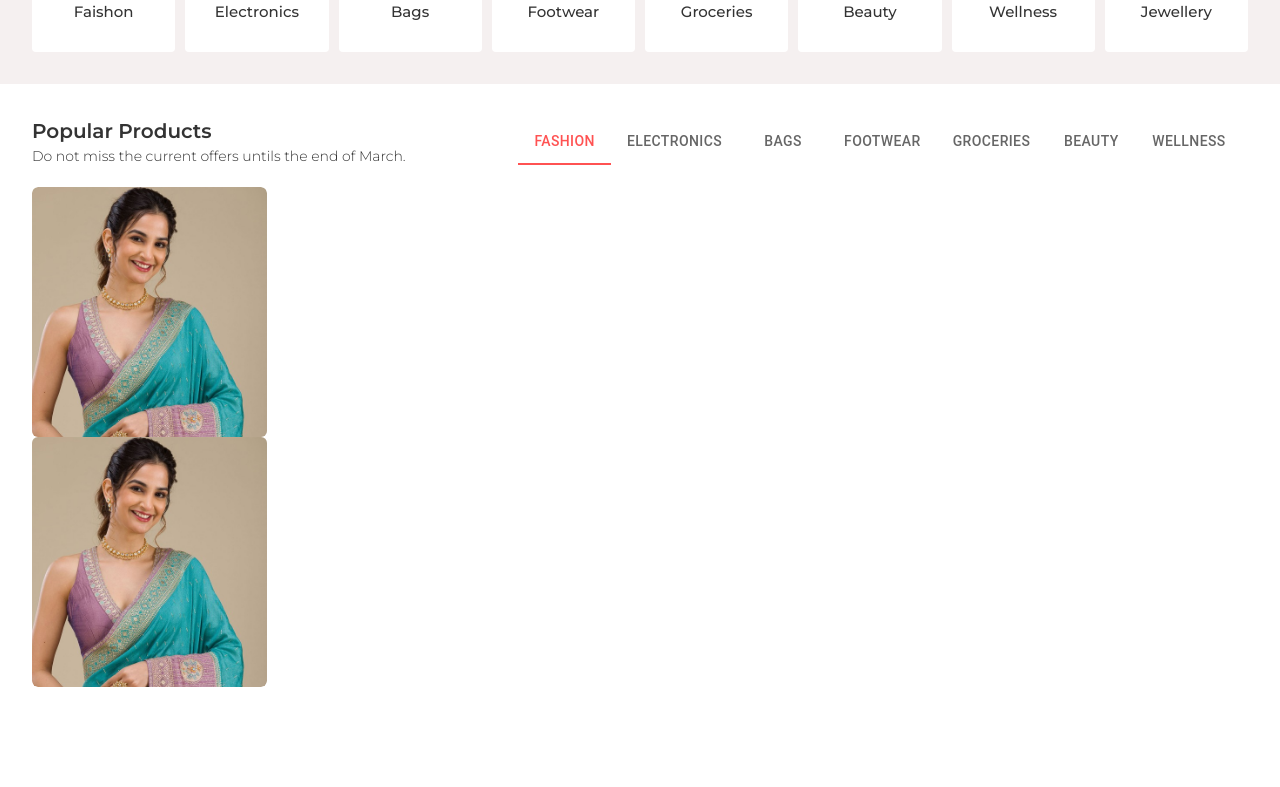
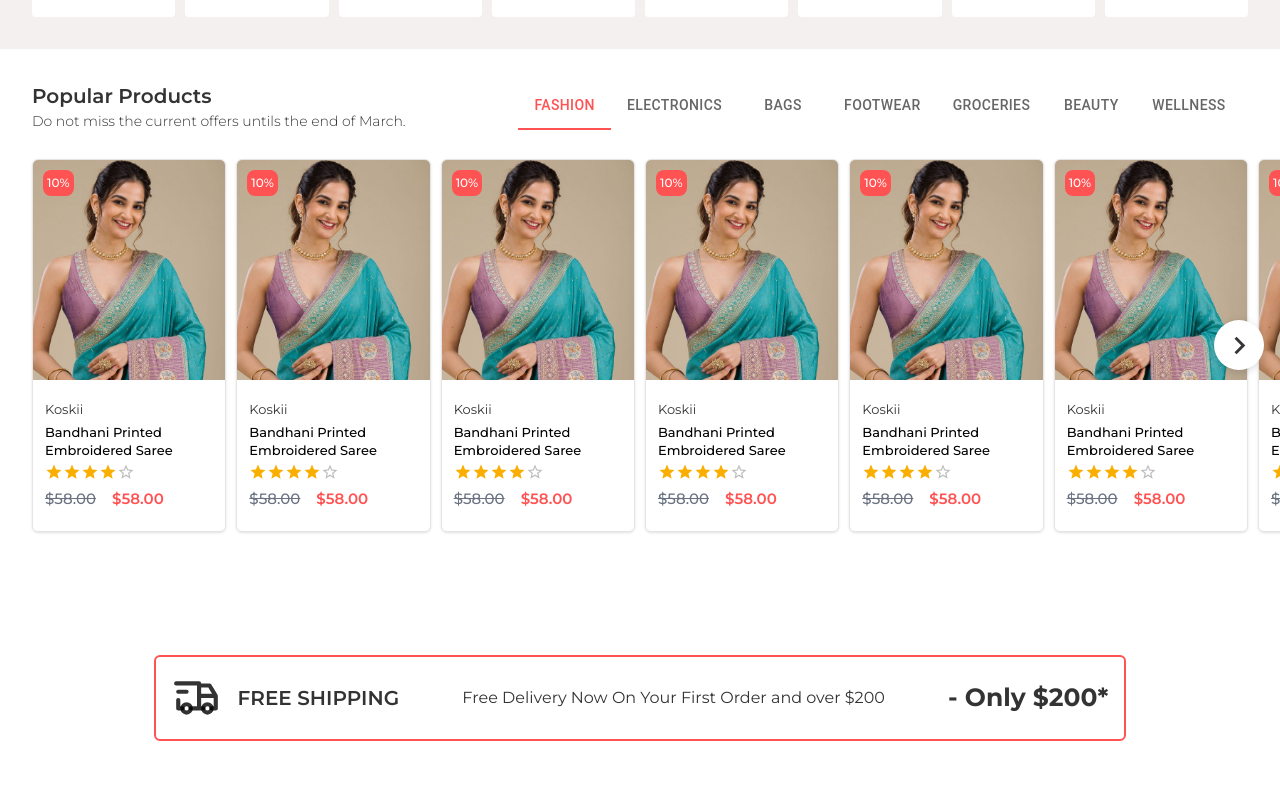
Before and after one commit to Yuvraj-2505/E-commerce, a React (Vite) app: page / in a window 1280 px wide. Shown: the part 700-1487 px from the top of the page. Built offline with nearby package versions, Linux system fonts and the light colour scheme.

Commit message:
Product Card Update

```diff
--- a/package.json
+++ b/package.json
@@ -21,18 +21,20 @@
     "react-is": "^18.3.1",
     "react-router-dom": "^7.12.0",
     "styled-components": "^6.2.0",
-    "swiper": "^12.0.3",
-    "tailwindcss": "^4.1.18"
+    "swiper": "^12.0.3"
   },
   "devDependencies": {
     "@eslint/js": "^9.39.1",
     "@types/react": "^19.2.5",
     "@types/react-dom": "^19.2.3",
     "@vitejs/plugin-react": "^5.1.1",
+    "autoprefixer": "^10.4.23",
     "eslint": "^9.39.1",
     "eslint-plugin-react-hooks": "^7.0.1",
     "eslint-plugin-react-refresh": "^0.4.24",
     "globals": "^16.5.0",
+    "postcss": "^8.5.6",
+    "tailwindcss": "^4.1.18",
     "vite": "^7.2.4"
   }
 }
--- a/src/components/ProductItem/ProductItem.jsx
+++ b/src/components/ProductItem/ProductItem.jsx
@@ -1,17 +1,81 @@
-import React from 'react'
+import React from "react";
+import "../ProductItem/product.css";
+import { Link } from "react-router-dom";
+import Rating from "@mui/material/Rating";
+import Button from "@mui/material/Button";
+import { FaRegHeart } from "react-icons/fa";
+import { IoGitCompareOutline } from "react-icons/io5";
+import { MdZoomOutMap } from "react-icons/md";
 
 const ProductItem = () => {
   return (
-    <div className='productItem rounded-md overflow-hidden'>
-        <div className="imgWrapper w-[100%] h-[250px] overflow-hidden rounded-md">
-            <img src="/images/ProductItem/1742462212409_ascscscscccswefsdvdd1.jpg" className='w-full' />
+    <div className="productItem rounded-md overflow-hidden shadow-sm border border-[rgba(0,0,0,0.1)]">
+      <div className="group imgWrapper w-[100%] overflow-hidden relative">
+        <Link>
+          <div className="img h-[220px] overflow-hidden">
+            <img
+              src="/images/ProductItem/1742462212409_ascscscscccswefsdvdd1.jpg"
+              className="w-full"
+            />
+            <img
+              src="/images/ProductItem/1742462212410_ascscscscccswefsdvdd3.jpg"
+              className="w-full transition-all duration-700 absolute top-0 left-0 opacity-0 group-hover:opacity-100 group-hover:scale-105"
+            />
+          </div>
+        </Link>
+        <span className="discount flex items-center absolute top-[10px] left-[10px] z-50 bg-[#ff5252] text-white rounded-lg p-1 text-[12px] font-[500]">
+          10%
+        </span>
+
+        <div className="actions absolute top-[-200px] right-[5px] z-50 flex items-center gap-2 flex-col w-[50px] transition-all duration-300 group-hover:top-[15px] opacity-0 group-hover:opacity-100">
+          <Button className="!w-[35px] !h-[35px] !min-h-[35px] !rounded-full !bg-white text-black hover:!bg-[#ff5252] hover:text-white group">
+            <MdZoomOutMap
+              className="text-[18px]
+                "
+            />
+          </Button>
+          <Button className="!w-[35px] !h-[35px] !min-h-[35px] !rounded-full !bg-white text-black hover:!bg-[#ff5252] hover:text-white group">
+            <IoGitCompareOutline
+              className="text-[18px]
+                "
+            />
+          </Button>
+          <Button className="!w-[35px] !h-[35px] !min-h-[35px] !rounded-full !bg-white text-black hover:!bg-[#ff5252] hover:text-white group">
+            {/* <FaRegHeart className="text-[18px] !text-black group-hover:text-white hover:!text-white
+                "/> */}
+            <FaRegHeart
+              className="text-[18px]
+                "
+            />
+          </Button>
         </div>
-        <div className="imgWrapper w-[100%] h-[250px] overflow-hidden rounded-md">
-            <img src="/images/ProductItem/1742462212409_ascscscscccswefsdvdd1.jpg" className='w-full' />
+      </div>
+
+      <div className="info p-3 py-5">
+        <h6 className="text-[13px]">
+          <Link to="/" className="link transition-all">
+            Koskii
+          </Link>
+        </h6>
+        <h3 className="text-[13px] title mt-1 mb-1 font-[500] text-[#000]">
+          <Link to="/" className="link transition-all">
+            Bandhani Printed Embroidered Saree
+          </Link>
+        </h3>
+
+        <Rating name="size-small" defaultValue={4} size="small" readOnly />
+
+        <div className="flex items-center gap-4">
+          <span className="oldPrice line-through text-gray-500 text-[15px] font-[500]">
+            $58.00
+          </span>
+          <span className="price text-[#ff5252] text-[15px] font-[600]">
+            $58.00
+          </span>
         </div>
+      </div>
+    </div>
+  );
+};
 
-    </div>
-  )
-}
-
-export default ProductItem
+export default ProductItem;
--- /dev/null
+++ b/src/components/ProductItem/product.css
@@ -0,0 +1,47 @@
+.productItem .title{
+    line-height: 18px;
+}
+
+/* .productItem .actions button:hover svg{
+    color: #fff !important;
+}
+.productItem .actions button svg{
+    pointer-events: none !important;
+} */
+
+/* .productItem .actions:hover svg,
+.actions:hover .MuiSvgIcon-root {
+  color: white !important;
+} */
+
+/* Button base */
+.productItem .actions button {
+  background-color: white;
+  color: black;
+  width: 35px !important;
+  height: 35px !important;
+  min-height: 35px !important;
+  border-radius: 50% !important;
+  padding: 0 !important;
+  transition: background-color 0.2s ease, color 0.2s ease, transform 0.1s ease;
+}
+
+/* Hover background */
+.productItem .actions button:hover {
+  background-color: #ff5252 !important;
+}
+
+/* Icon color changes when button is hovered */
+.productItem .actions button:hover svg {
+  color: white !important;
+}
+
+/* Click effect (scale slightly on active) */
+.productItem .actions button:active {
+  transform: scale(0.95);
+}
+
+/* Optional: smooth icon transition */
+.productItem .actions button svg {
+  transition: color 0.2s ease;
+}
--- a/src/components/ProductsSlider/ProductsSlider.jsx
+++ b/src/components/ProductsSlider/ProductsSlider.jsx
@@ -13,7 +13,7 @@ const ProductsSlider = (props) => {
   const nextRef = useRef(null);
 
   return (
-    <div className="productsSlider py-5">
+    <div className="productsSlider py-3">
       <Swiper
         spaceBetween={10}
         slidesPerView={props.items}
@@ -22,8 +22,29 @@ const ProductsSlider = (props) => {
           swiper.params.navigation.prevEl = prevRef.current;
           swiper.params.navigation.nextEl = nextRef.current;
         }}
-        className="mySwiper !overflow-visible"
+        className="CardSwipper !overflow-visible"
       >
+        <SwiperSlide>
+            <ProductItem/>
+        </SwiperSlide>
+        <SwiperSlide>
+            <ProductItem/>
+        </SwiperSlide>
+        <SwiperSlide>
+            <ProductItem/>
+        </SwiperSlide>
+        <SwiperSlide>
+            <ProductItem/>
+        </SwiperSlide>
+        <SwiperSlide>
+            <ProductItem/>
+        </SwiperSlide>
+        <SwiperSlide>
+            <ProductItem/>
+        </SwiperSlide>
+        <SwiperSlide>
+            <ProductItem/>
+        </SwiperSlide>
         <SwiperSlide>
             <ProductItem/>
         </SwiperSlide>
--- a/src/index.css
+++ b/src/index.css
@@ -172,3 +172,40 @@ nav ul button:hover{
 .MuiTab-textColorPrimary.Mui-selected{
   color: #ff5252 !important;
 }
+
+.productsSlider .swiper-wrapper{
+  padding: 15px;
+  margin-left: -15px;
+  margin-right: -15px;
+}
+
+.MuiButton-root {
+  padding: 0 !important;
+  min-width: 0 !important;
+}
+
+
+/* Scoped for CardSwipper / ProductsSlider arrows */
+.CardSwipper .button-prev-custom,
+.CardSwipper .button-next-custom {
+  width: 50px;           /* increase clickable area */
+  height: 50px;
+}
+
+/* Increase arrow icon size */
+.CardSwipper .button-prev-custom svg,
+.CardSwipper .button-next-custom svg {
+  font-size: 35px;       /* larger arrows */
+  color: #373535;        /* default color */
+}
+
+/* Hover effects */
+.CardSwipper .button-prev-custom:hover,
+.CardSwipper .button-next-custom:hover {
+  background: #ff5252;
+}
+
+.CardSwipper .button-prev-custom:hover svg,
+.CardSwipper .button-next-custom:hover svg {
+  color: #fff;
+}
--- a/src/pages/Home/index.jsx
+++ b/src/pages/Home/index.jsx
@@ -52,7 +52,7 @@ const Home = () => {
 
 
           {/* //products card */}
-          <ProductsSlider items={5}/>
+          <ProductsSlider items={6}/>
 
 
 
--- /dev/null
+++ b/tailwind.config.js
@@ -0,0 +1,9 @@
+export default {
+  theme: {
+    extend: {
+      colors: {
+        primary: "#ff5252",
+      },
+    },
+  },
+}
```
Also changed, not shown: public/images/ProductItem/1742462212410_ascscscscccswefsdvdd3.jpg (added), 1 other file (tests, documents, lock files or other folders).
